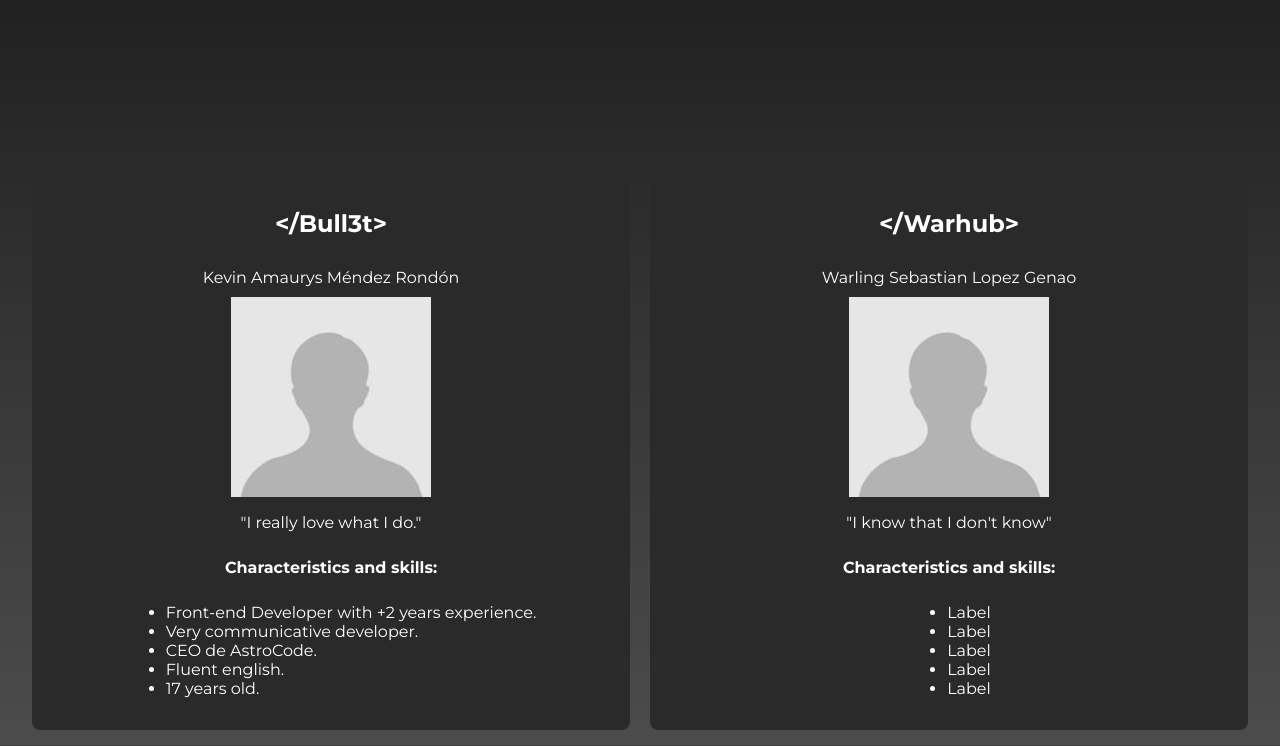
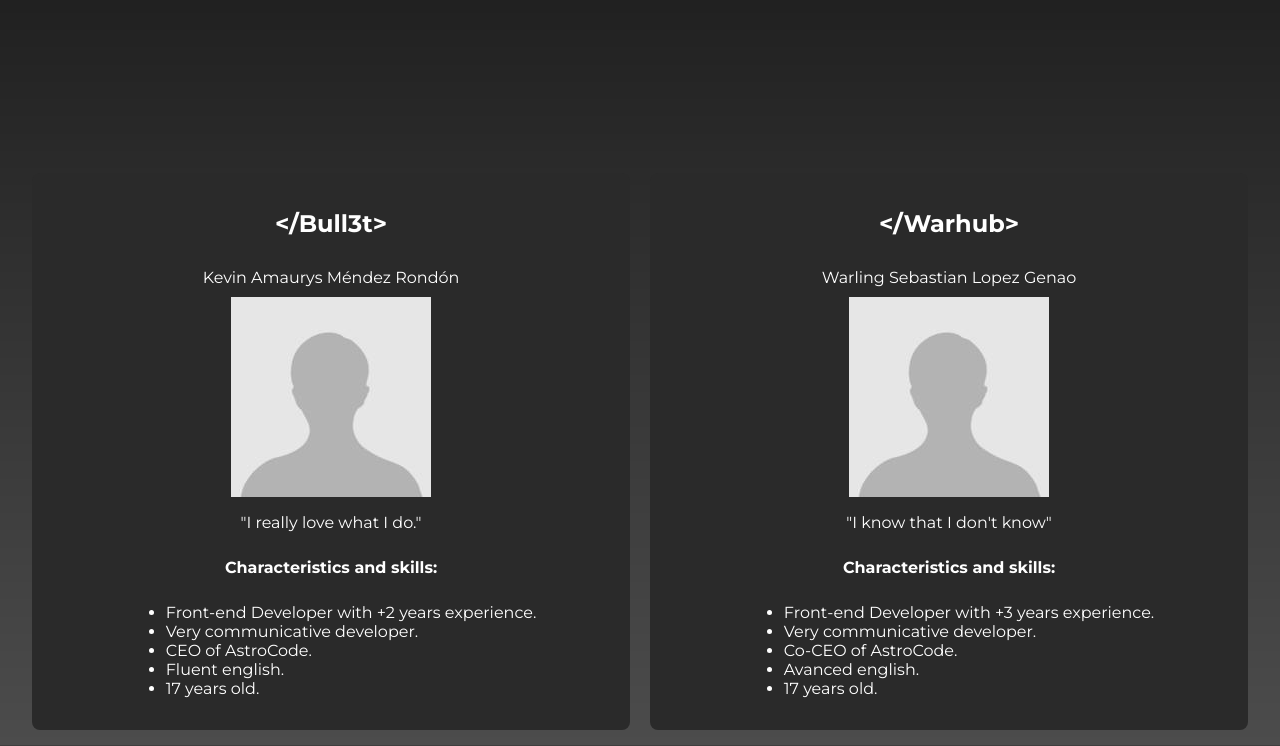
Before and after one commit to TheyCallMeKev/RoboProject, a plain HTML site: page public/views/home.html in a window 1280 px wide. Shown: the part 565-1311 px from the top of the page. Drawn offline with Linux system fonts and the light colour scheme.

Commit message:
mis skills

```diff
--- a/public/views/home.html
+++ b/public/views/home.html
@@ -64,7 +64,7 @@
           <ul>
             <li>Front-end Developer with +2 years experience.</li>
             <li>Very communicative developer.</li>
-            <li>CEO de AstroCode.</li>
+            <li>CEO of AstroCode.</li>
             <li>Fluent english.</li>
             <li>17 years old.</li>
           </ul>
@@ -82,11 +82,11 @@
           <span style="font-weight: bold">Characteristics and skills:</span>
           <ul>
             <!-- Aquí vas a poner habilidades y caracteristicas dentro de la lista. -->
-            <li>Label</li>
-            <li>Label</li>
-            <li>Label</li>
-            <li>Label</li>
-            <li>Label</li>
+            <li>Front-end Developer with +3 years experience.</li>
+            <li>Very communicative developer.</li>
+            <li>Co-CEO of AstroCode.</li>
+            <li>Avanced english.</li>
+            <li>17 years old.</li>
           </ul>
         </div>
       </div>
```
